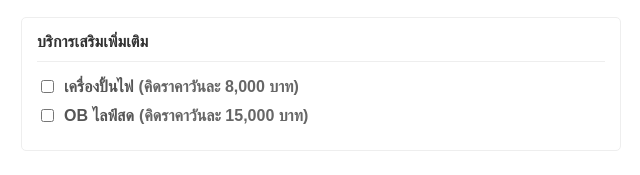
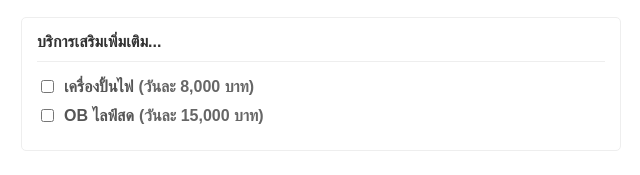
Before and after one commit to singfirewire/LED, a plain HTML site: page index.html in a window 1280 px wide. Shown: the part 733-908 px from the top of the page, without its empty margins (319-959 px from the left). Drawn offline with Linux system fonts and the light colour scheme.

Commit message:
Update index.html

```diff
--- a/index.html
+++ b/index.html
@@ -3,7 +3,7 @@
 <head>
     <meta charset="UTF-8">
     <meta name="viewport" content="width=device-width, initial-scale=1.0">
-    <title>เครื่องคำนวณราคาเช่าจอ LED</title>
+    <title>คำนวณราคาเช่าจอ LED</title>
     <style>
         body {
             font-family: 'Prompt', sans-serif;
@@ -207,16 +207,16 @@
         </div>
 
         <div class="form-section">
-            <div class="form-section-title">บริการเสริมเพิ่มเติม</div>
+            <div class="form-section-title">บริการเสริมเพิ่มเติม...</div>
 
             <div class="checkbox-group">
                 <label class="checkbox-label">
                     <input type="checkbox" id="fireMachine" value="8000"> เครื่องปั้นไฟ
-                    <span class="service-price">(คิดราคาวันละ 8,000 บาท)</span>
+                    <span class="service-price">(วันละ 8,000 บาท)</span>
                 </label>
                 <label class="checkbox-label">
                     <input type="checkbox" id="liveOB" value="15000"> OB ไลฟ์สด
-                    <span class="service-price">(คิดราคาวันละ 15,000 บาท)</span>
+                    <span class="service-price">(วันละ 15,000 บาท)</span>
                 </label>
             </div>
         </div>
```
